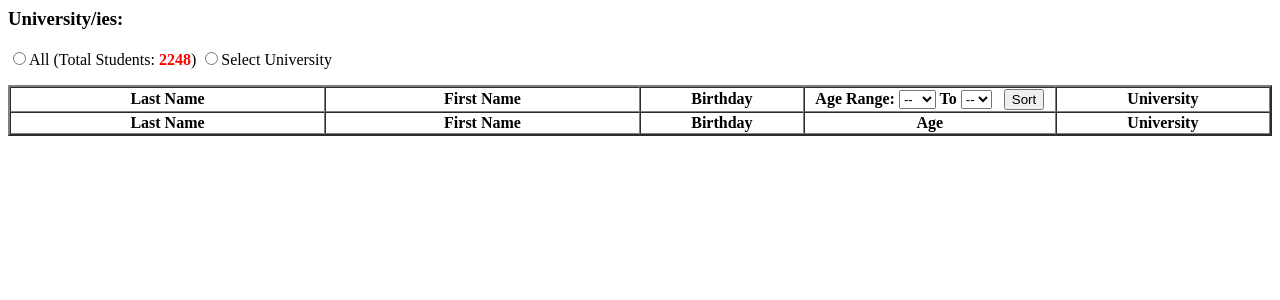
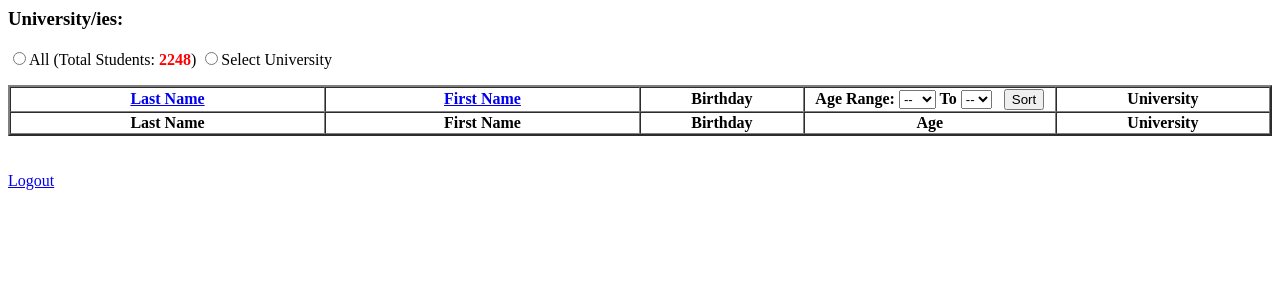
Before and after one commit to richard-parayno/sysintg-mp, a PHP site: page / in a window 1280 px wide. Shown: the top 300 px of the page. Run offline with PHP 8.4, Linux system fonts and the light colour scheme; data comes from the database, SQL or seed files in the repository; lists and menus that the app fills with data are empty; some libraries are stand-ins or nearby versions.

Commit message:
Added logout feature and Error messages to login

```diff
--- a/Pages/index.php
+++ b/Pages/index.php
@@ -5,6 +5,11 @@
         <script src="http://www.google.com/jsapi" type="text/javascript"></script>
         <script src="../plugins/angular/angular.js"></script>
         <script src="../plugins/angular/sampleapp.js"></script>
+        <style>
+            .click a {
+            display: block;
+            }
+        </style>
     </head>
     <body ng-app="sampleapp" ng-controller="MainController" ng-init="
     <?php
@@ -87,8 +92,8 @@
         <div>
             <table id="univtable" class="display" border="2" cellspacing="0" width="100%" margin>
                 <thead>
-                    <th width="25%" ng-click="sortByLastName()">Last Name</th>
-                    <th width="25%" ng-click="sortByFirstName()">First Name</th>
+                    <th width="25%" ng-click="sortByLastName()" class="click"><a href="#">Last Name</a></th>
+                    <th width="25%" ng-click="sortByFirstName()" class="click"><a href="#">First Name</a></th>
                     <th width="13%">Birthday</th>
                     <th width="20%" ng-click="refreshAgeT()">
                         <label>Age Range: </label>
@@ -119,6 +124,7 @@
                     <th>University</th>
                 </tfoot>
             </table>
+            <br><br><a href="<?php echo $_SERVER['PHP_SELF']; ?>/../login.php">Logout</a>
         </div>
     </body>
 </html>
--- a/Pages/login.php
+++ b/Pages/login.php
@@ -47,7 +47,9 @@
             <input type="password" name="password" placeholder="Password">
             <font color="red"><?php
                 if (isset($message)){
+                    echo "Invalid User ";
                     echo $message;
+                    echo " or Password";
                 }
                 ?>
             </font>
```
